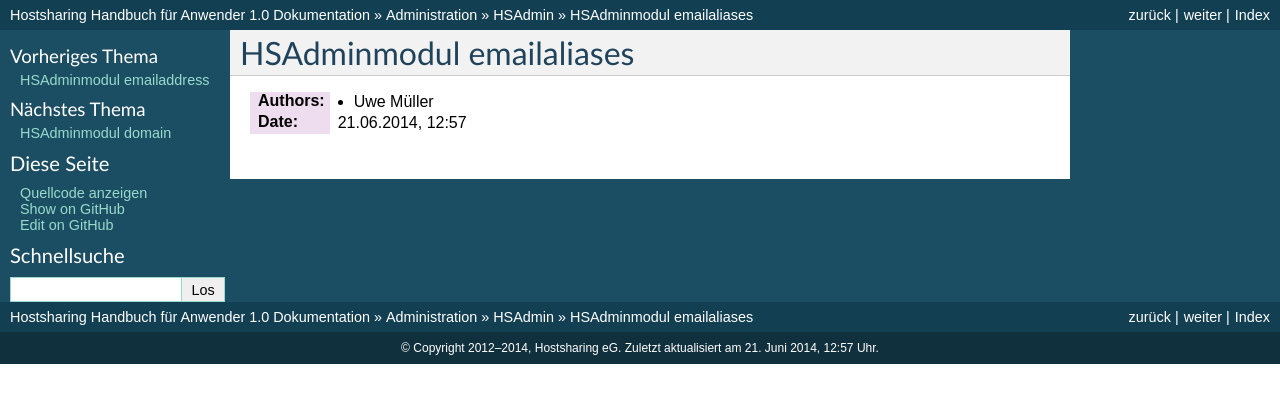
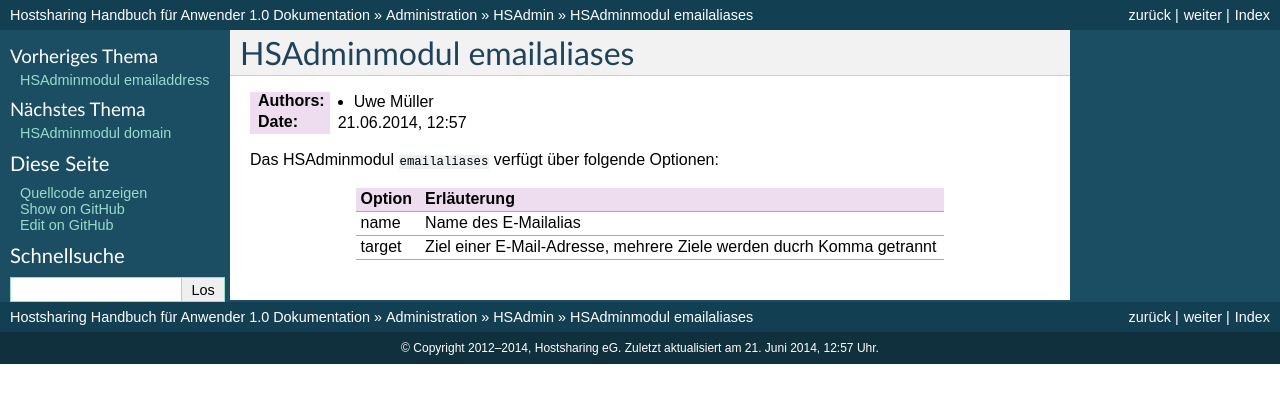
Before and after one commit to hostsharing/hs.docs.users, a Sphinx documentation site: the page built from source/administration/hsadmin/emailaliases.rst, in a window 1280 px wide. Shown: the top 403 px of the page. Built offline with Sphinx 7.4.7, drawn with Linux system fonts in a browser that asks for light colours; pages that are not in the unit, such as notebooks, are missing from menus.

Commit message:
intital content

```diff
--- a/source/administration/hsadmin/emailaliases.rst
+++ b/source/administration/hsadmin/emailaliases.rst
@@ -8,3 +8,14 @@
 :Authors: - Uwe Müller
 
 :Date: |date|, |time|
+
+
+Das HSAdminmodul ``emailaliases`` verfügt über folgende Optionen:
+
++---------------+----------------------------------------------------------------------+
+| Option        | Erläuterung                                                          |
++===============+======================================================================+
+| name          | Name des E-Mailalias                                                 |
++---------------+----------------------------------------------------------------------+
+| target        | Ziel einer E-Mail-Adresse, mehrere Ziele werden ducrh Komma getrannt |
++---------------+----------------------------------------------------------------------+
```
